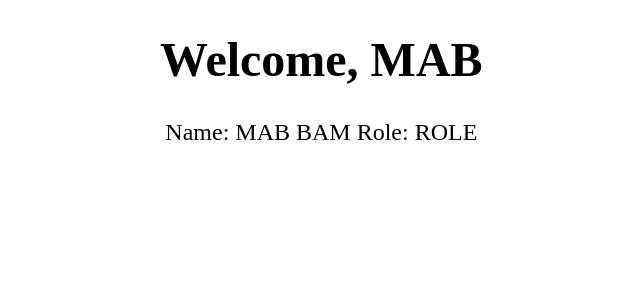
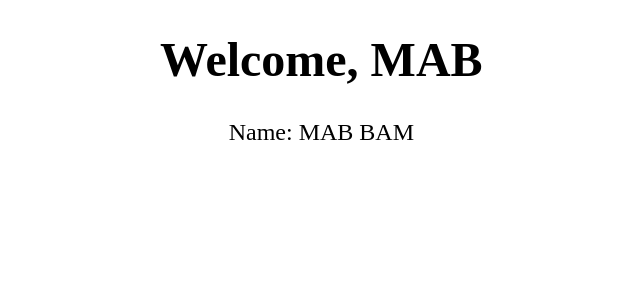
Before and after one commit to FranklinEriksen/Scheduler, a Django app: page /accounts/myAccount/ in a window 1280 px wide. Shown: the part 90-390 px from the top of the page, without its empty margins (332-972 px from the left). Run offline with Django 3.2, Linux system fonts and the light colour scheme; a user stored in the database is signed in.

Commit message:
Fuck the role

```diff
--- a/templates/myaccount.html
+++ b/templates/myaccount.html
@@ -6,6 +6,6 @@
 <center>
     <h1>Welcome, {{ firstname }}</h1>
     Name: {{ firstname }} {{ lastname }}
-    Role: {{ role }}
+{#    Role: {{ role }}#}
 </center>
 {% endblock %}
```
Also changed, not shown: db.sqlite3.
